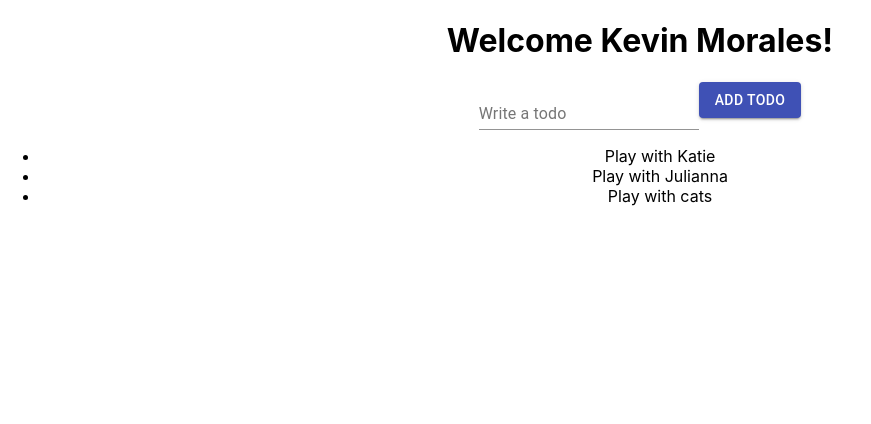
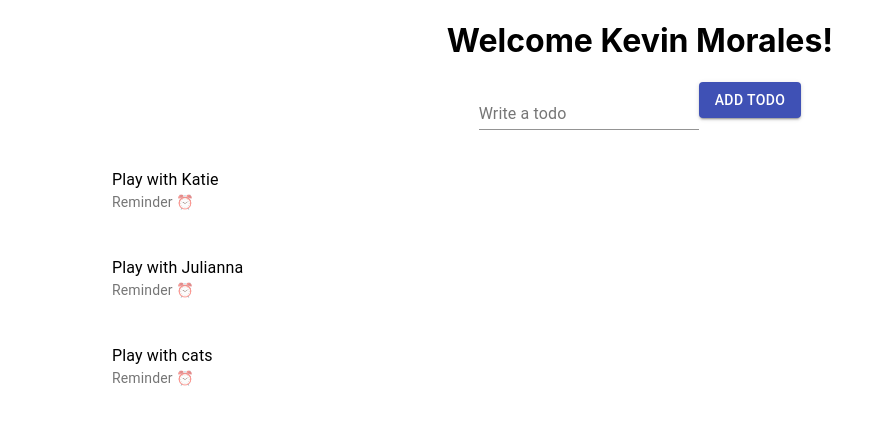
Before and after one commit to kdawg1981/React-Todo-App, a React (Create React App) app: page / in a window 1280 px wide. Shown: the top 424 px of the page, without its empty margins (0-871 px from the left). Built offline with nearby package versions, Linux system fonts and the light colour scheme.

Commit message:
added material ui styling

```diff
--- a/src/Todo.js
+++ b/src/Todo.js
@@ -1,10 +1,19 @@
-import React from 'react'
+import React from 'react';
+import { List, ListItem, ListItemText, ListItemAvatar } from '@material-ui/core';
+
 
 function Todo(props) {
     return (
-        <div>
-            <li>{props.text}</li>
-        </div>
+
+        <List>
+            <ListItem>
+                <ListItemAvatar>
+                </ListItemAvatar>
+                <ListItemText primary={props.text} secondary="Reminder ⏰" />
+            </ListItem>
+        </List>
+
+
     )
 }
 
```
